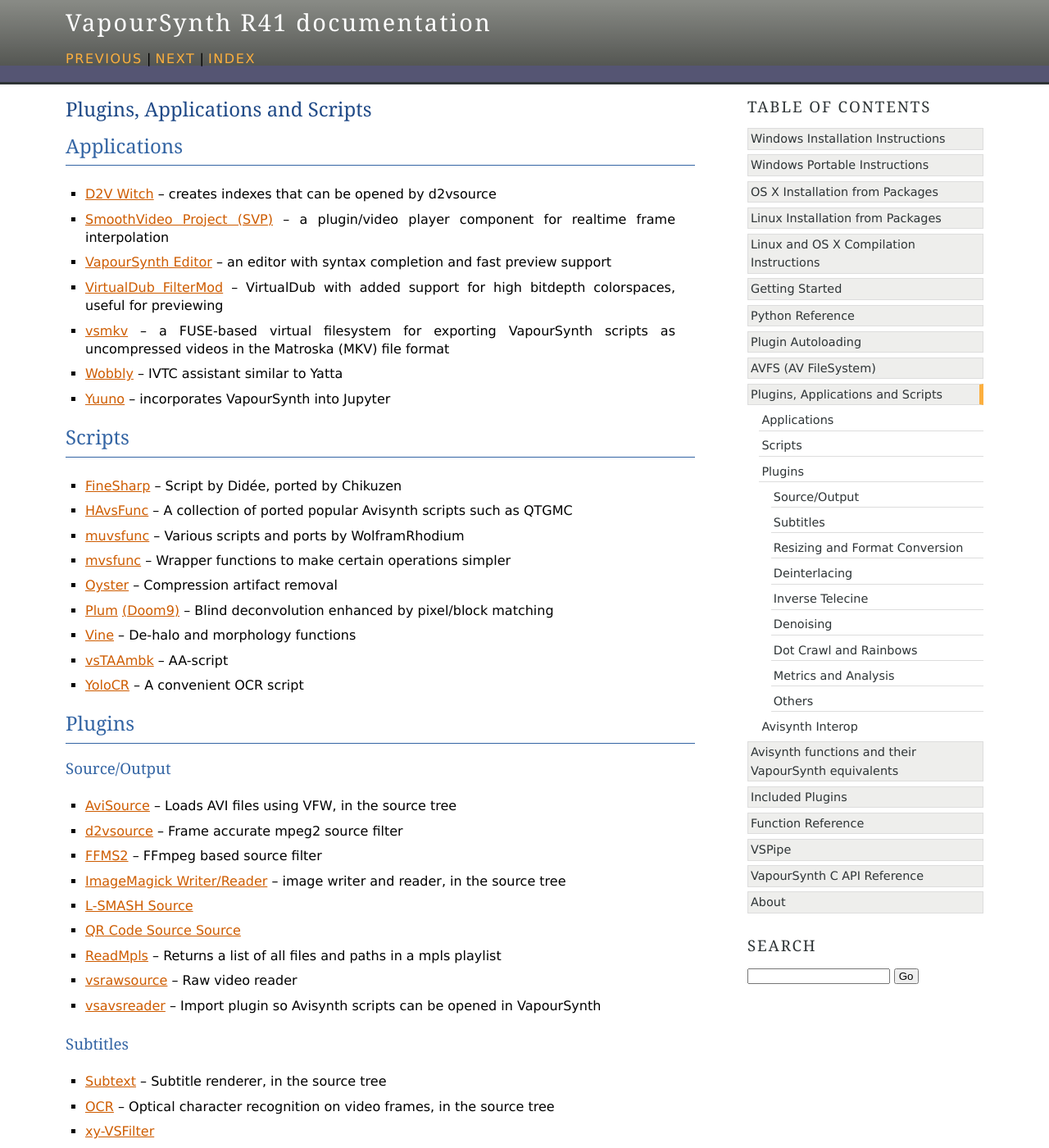
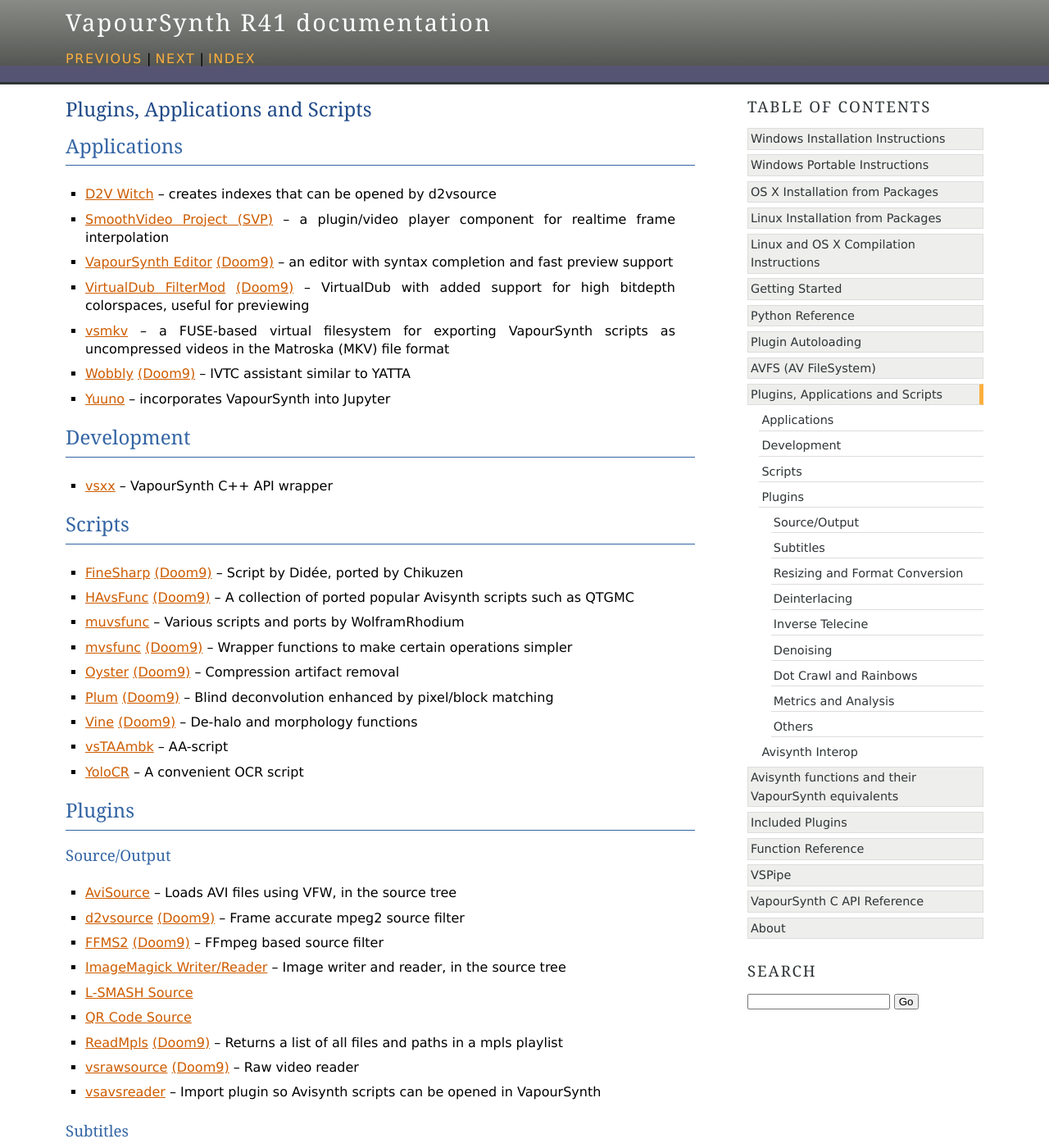
Before and after one commit to vapoursynth/vapoursynth, a Sphinx documentation site: the page built from doc/pluginlist.rst, in a window 1280 px wide and 1400 px high. Shown: the whole window at 82% size. Built offline with Sphinx 7.4.7, drawn with Linux system fonts in a browser that asks for light colours; formulas are drawn with MathJax 3; some of the changed text lies outside the part shown.

Commit message:
Finish pluginlist update

```diff
--- a/doc/pluginlist.rst
+++ b/doc/pluginlist.rst
@@ -5,21 +5,25 @@
 ############
 * `D2V Witch <https://github.com/dubhater/D2VWitch>`_ -- creates indexes that can be opened by d2vsource
 * `SmoothVideo Project (SVP) <https://www.svp-team.com/wiki/Main_Page>`_ -- a plugin/video player component for realtime frame interpolation
-* `VapourSynth Editor <https://bitbucket.org/mystery_keeper/vapoursynth-editor>`_ -- an editor with syntax completion and fast preview support
-* `VirtualDub FilterMod <https://sourceforge.net/projects/vdfiltermod/>`_ -- VirtualDub with added support for high bitdepth colorspaces, useful for previewing
+* `VapourSynth Editor <https://bitbucket.org/mystery_keeper/vapoursynth-editor>`_ `(Doom9) <https://forum.doom9.org/showthread.php?t=170965>`__ -- an editor with syntax completion and fast preview support
+* `VirtualDub FilterMod <https://sourceforge.net/projects/vdfiltermod/>`_ `(Doom9) <https://forum.doom9.org/showthread.php?t=172021>`__ -- VirtualDub with added support for high bitdepth colorspaces, useful for previewing
 * `vsmkv <https://github.com/fluxamp/vsmkv>`_ -- a FUSE-based virtual filesystem for exporting VapourSynth scripts as uncompressed videos in the Matroska (MKV) file format
-* `Wobbly <http://forum.doom9.org/showthread.php?t=172496>`_ -- IVTC assistant similar to Yatta
+* `Wobbly <https://github.com/dubhater/Wobbly>`_ `(Doom9) <https://forum.doom9.org/showthread.php?t=172496>`__ -- IVTC assistant similar to YATTA
 * `Yuuno <https://yuuno.encode.moe/>`_ -- incorporates VapourSynth into Jupyter
+
+Development
+###########
+* `vsxx <https://github.com/sekrit-twc/vsxx>`_ -- VapourSynth C++ API wrapper
 
 Scripts
 #######
-* `FineSharp <http://forum.doom9.org/showthread.php?t=166524>`_ -- Script by Didée, ported by Chikuzen
-* `HAvsFunc <http://forum.doom9.org/showthread.php?t=166582>`_ -- A collection of ported popular Avisynth scripts such as QTGMC
+* `FineSharp <https://gist.github.com/chikuzen/6103665>`_ `(Doom9) <https://forum.doom9.org/showthread.php?t=166524>`__ -- Script by Didée, ported by Chikuzen
+* `HAvsFunc <https://github.com/HomeOfVapourSynthEvolution/havsfunc>`_ `(Doom9) <https://forum.doom9.org/showthread.php?t=166582>`__ -- A collection of ported popular Avisynth scripts such as QTGMC
 * `muvsfunc <https://github.com/WolframRhodium/muvsfunc>`_ -- Various scripts and ports by WolframRhodium
-* `mvsfunc <http://forum.doom9.org/showthread.php?t=172564>`_ -- Wrapper functions to make certain operations simpler
-* `Oyster <http://forum.doom9.org/showthread.php?t=173470>`_ -- Compression artifact removal
+* `mvsfunc <https://github.com/HomeOfVapourSynthEvolution/mvsfunc>`_ `(Doom9) <https://forum.doom9.org/showthread.php?t=172564>`__ -- Wrapper functions to make certain operations simpler
+* `Oyster <https://github.com/IFeelBloated/Oyster>`_ `(Doom9) <https://forum.doom9.org/showthread.php?t=173470>`__ -- Compression artifact removal
 * `Plum <https://github.com/IFeelBloated/Plum>`_ `(Doom9) <https://forum.doom9.org/showthread.php?t=173775>`__ -- Blind deconvolution enhanced by pixel/block matching
-* `Vine <http://forum.doom9.org/showthread.php?t=173703>`_ -- De-halo and morphology functions
+* `Vine <https://github.com/IFeelBloated/Vine>`_ `(Doom9) <https://forum.doom9.org/showthread.php?t=173703>`__ -- De-halo and morphology functions
 * `vsTAAmbk <https://github.com/HomeOfVapourSynthEvolution/vsTAAmbk>`_ -- AA-script
 * `YoloCR <https://git.clapity.eu/Id/YoloCR>`_ -- A convenient OCR script
 
@@ -29,14 +33,14 @@
 Source/Output
 -------------
 * :ref:`AviSource <avisource>` -- Loads AVI files using VFW, in the source tree
-* `d2vsource <http://forum.doom9.org/showthread.php?t=166399>`_ -- Frame accurate mpeg2 source filter
-* `FFMS2 <https://github.com/FFMS/ffms2>`_ -- FFmpeg based source filter
-* :ref:`ImageMagick Writer/Reader <imwri>` -- image writer and reader, in the source tree
+* `d2vsource <https://github.com/dwbuiten/d2vsource>`_ `(Doom9) <https://forum.doom9.org/showthread.php?t=166399>`__ -- Frame accurate mpeg2 source filter
+* `FFMS2 <https://github.com/FFMS/ffms2>`_ `(Doom9) <https://forum.doom9.org/showthread.php?t=174469>`__ -- FFmpeg based source filter
+* :ref:`ImageMagick Writer/Reader <imwri>` -- Image writer and reader, in the source tree
 * `L-SMASH Source <http://forum.doom9.org/showthread.php?t=167435>`_
-* `QR Code Source Source <https://github.com/jeremypoulter/QRCodeSource>`_
-* `ReadMpls <https://forum.doom9.org/showthread.php?t=174580>`_ -- Returns a list of all files and paths in a mpls playlist
-* `vsrawsource <http://forum.doom9.org/showthread.php?t=166075>`_ -- Raw video reader
-* `vsavsreader <http://forum.doom9.org/showthread.php?t=165957>`_ -- Import plugin so Avisynth scripts can be opened in VapourSynth
+* `QR Code Source <https://github.com/jeremypoulter/QRCodeSource>`_
+* `ReadMpls <https://github.com/HomeOfVapourSynthEvolution/VapourSynth-ReadMpls>`_ `(Doom9) <https://forum.doom9.org/showthread.php?t=174580>`__ -- Returns a list of all files and paths in a mpls playlist
+* `vsrawsource <https://github.com/chikuzen/vsrawsource>`_ `(Doom9) <https://forum.doom9.org/showthread.php?t=166075>`__ -- Raw video reader
+* `vsavsreader <https://forum.doom9.org/showthread.php?t=165957>`_ -- Import plugin so Avisynth scripts can be opened in VapourSynth
 
 Subtitles
 ---------
@@ -68,7 +72,7 @@
 
 Inverse Telecine
 ----------------
-* `IT <`https://github.com/HomeOfVapourSynthEvolution/VapourSynth-IT>_ `(Doom9) <https://forum.doom9.org/showthread.php?t=171246>`__ -- Port of the inverse telecine filter for Avisynth
+* `IT <https://github.com/HomeOfVapourSynthEvolution/VapourSynth-IT>`_ `(Doom9) <https://forum.doom9.org/showthread.php?t=171246>`__ -- Port of the inverse telecine filter for Avisynth
 * :ref:`VIVTC <vivtc>` -- field matching, inverse telecine and decimation, in the source tree
 
 Denoising
```
